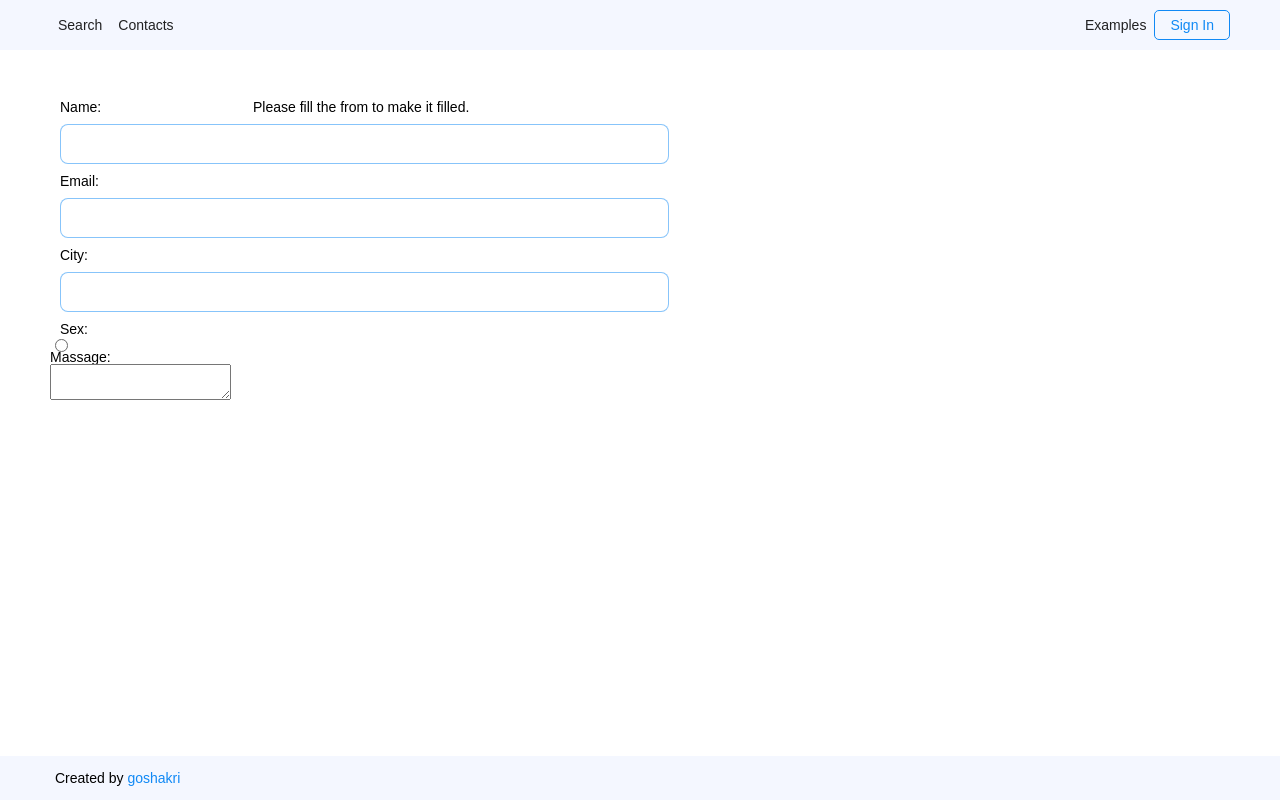
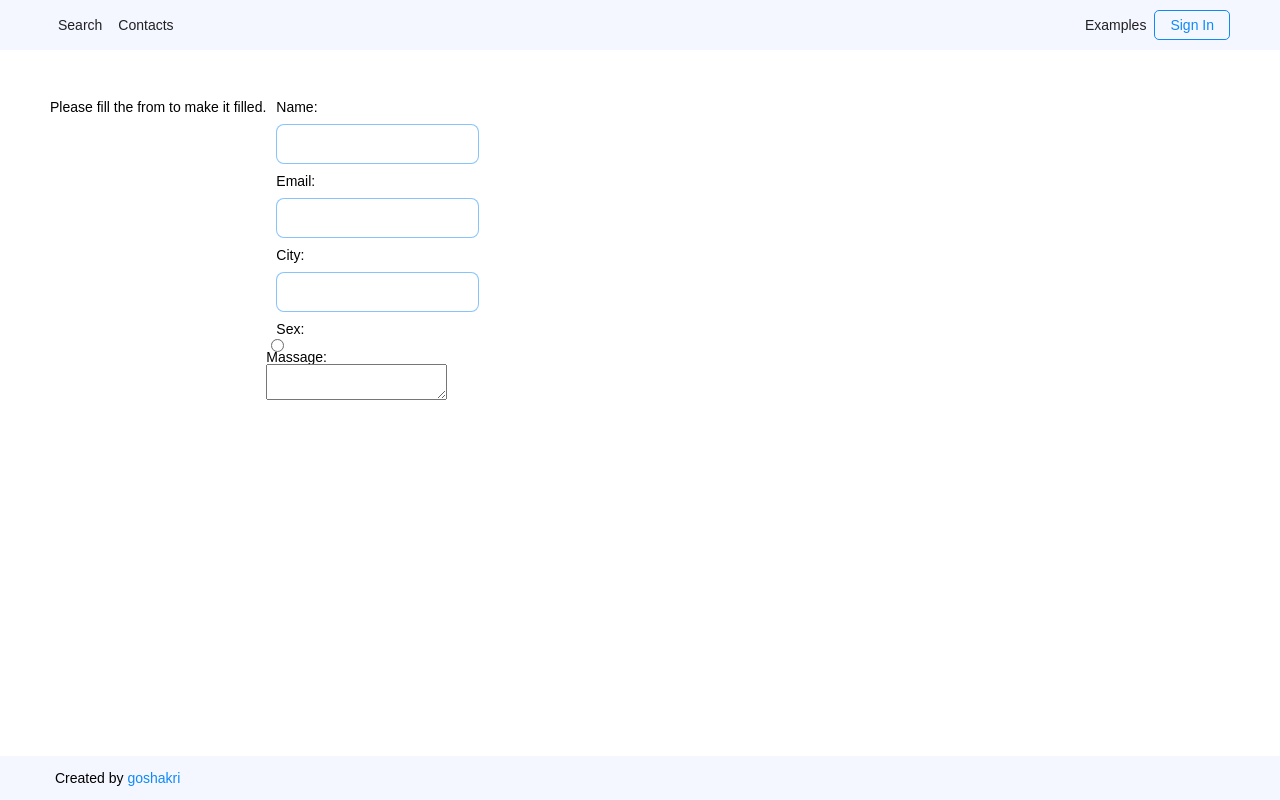
Before and after one commit to goshakri/google-Home-page1, a React (Create React App) app: page /contacts in a window 1280 px wide. Built offline with nearby package versions, Linux system fonts and the light colour scheme.

Commit message:
Created new file Form and update code structures

```diff
--- a/src/Contacts.js
+++ b/src/Contacts.js
@@ -41,7 +41,14 @@ function Contacts() {
         <div className="Section">
           <div className="Section-content">
             <div className="ContactsPage">
-              <form className="ContactsPage-block">
+              <div className="ContactsPage-text">
+                <p>Please fill the from to make it filled.</p>
+              </div>
+
+              <form className="Form">
+                <div className="ContactsPage-block">
+
+                  <div className="ContactsPage-one">
                     <label className="ContactsPage-pizza" for="name">
                       Name:
                     </label>
@@ -60,7 +67,9 @@ function Contacts() {
                     <br />
                     <input className="ContactsPage-test" type="city" id="city" name="city" />
                     <br />
+                  </div>
 
+                  <div className="ContactsPage-two">
                     <label className="ContactsPage-pizza" for="sex">
                       Sex:
                     </label>
@@ -75,12 +84,10 @@ function Contacts() {
                     <br />
                     <textarea className="" id="massage" name="massage"></textarea>
                     <br />
-              </form>
-
-              <div className="ContactsPage-text">
-                <p>Please fill the from to make it filled.</p>
                   </div>
 
+                </div>
+              </form>
             </div>
           </div>
         </div>
--- a/src/index.scss
+++ b/src/index.scss
@@ -11,3 +11,4 @@
 @import './stylesheets/modules/_Field.scss';
 @import './stylesheets/modules/_SearchPage.scss';
 @import './stylesheets/modules/_ContactsPage.scss';
+@import './stylesheets/modules/_Form.scss';
--- a/src/stylesheets/modules/_ContactsPage.scss
+++ b/src/stylesheets/modules/_ContactsPage.scss
@@ -16,7 +16,7 @@
     box-shadow: none;
     border-radius: 8px;
     height: 40px;
-    width: 300%;
+    width: 100%;
     margin: 10px;
   }
 }
```
Also changed, not shown: src/stylesheets/modules/_Form.scss (added). Lines whose indentation alone changed are shown as unchanged.
